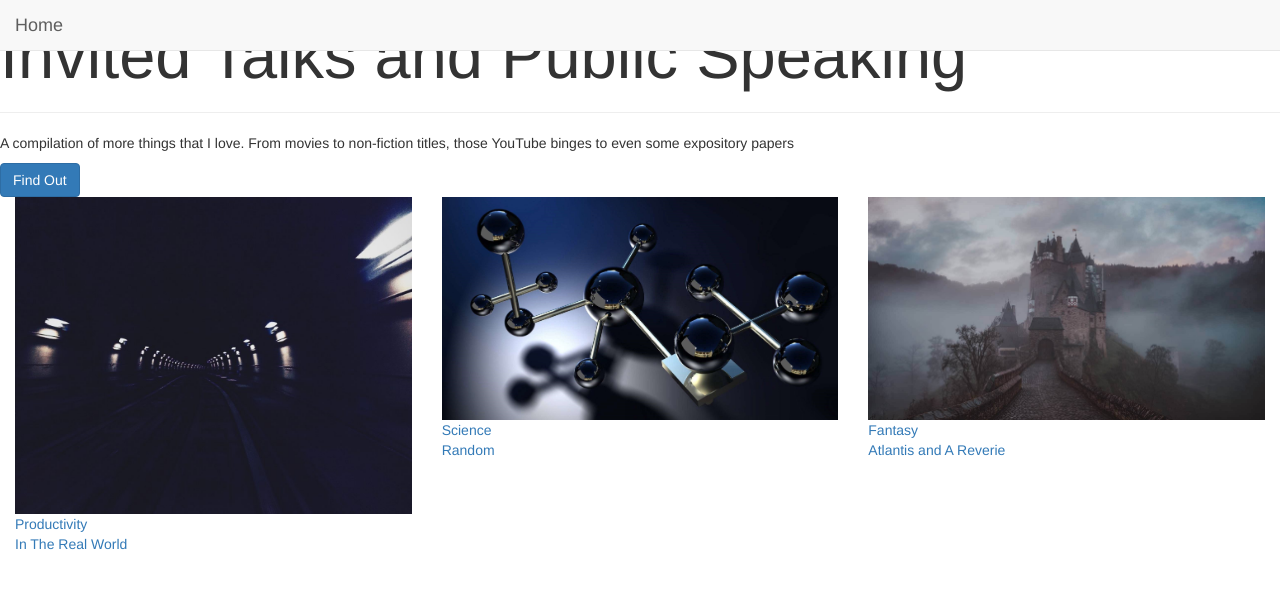
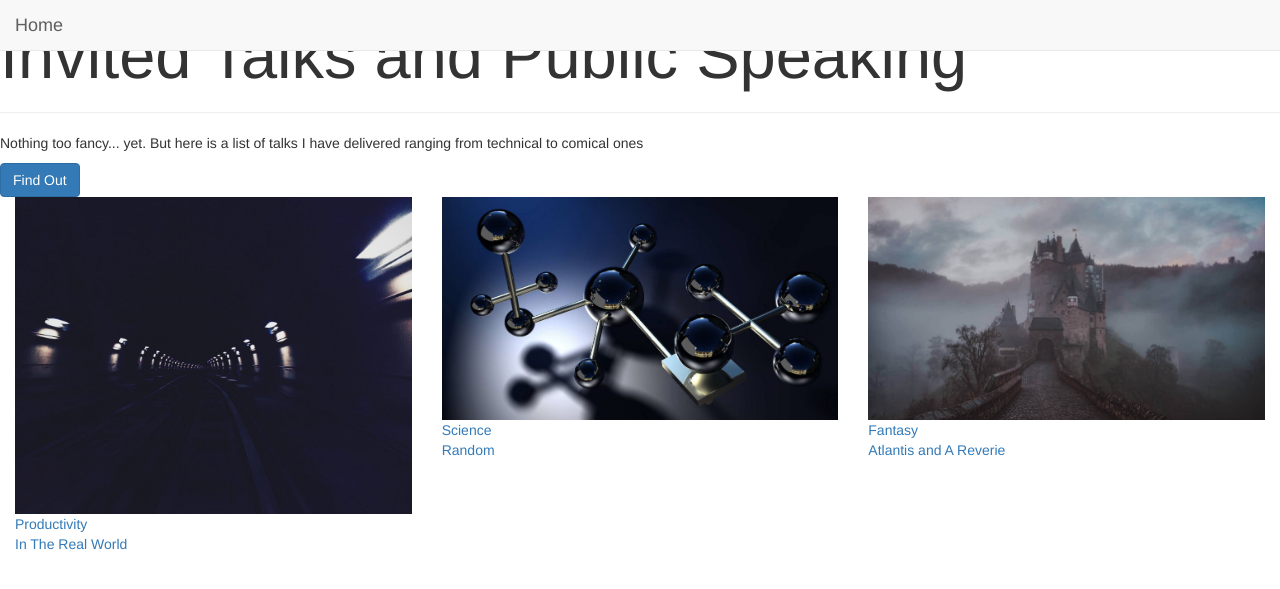
Before and after one commit to aravindbharathi/aravindbharathi.github.io, a Jekyll site: the page talks/index.html, which Jekyll copies as it is, in a window 1280 px wide. Shown: the top 589 px of the page. Built offline with Jekyll 4.4.1, drawn with Linux system fonts in a browser that asks for light colours.

Commit message:
Update index.html

```diff
--- a/talks/index.html
+++ b/talks/index.html
@@ -69,7 +69,7 @@
             <div class="header-content-inner">
                 <h1>Invited Talks and Public Speaking</h1>
                 <hr>
-                <p>A compilation of more things that I love. From movies to non-fiction titles, those YouTube binges to even some expository papers</p>
+                <p>Nothing too fancy... yet. But here is a list of talks I have delivered ranging from technical to comical ones</p>
                 <a href="#portfolio" class="btn btn-primary btn-xl page-scroll">Find Out</a>
             </div>
         </div>
```
